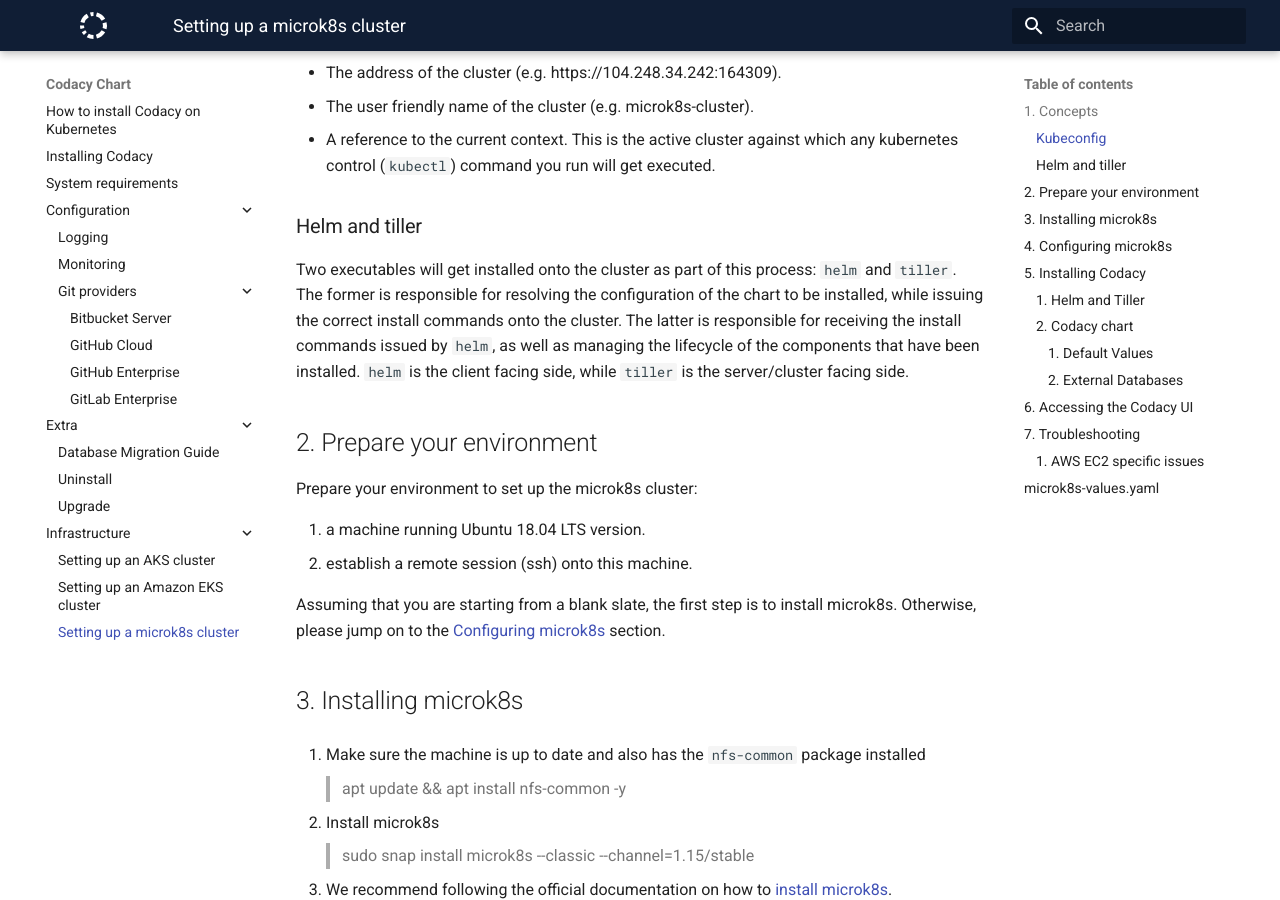
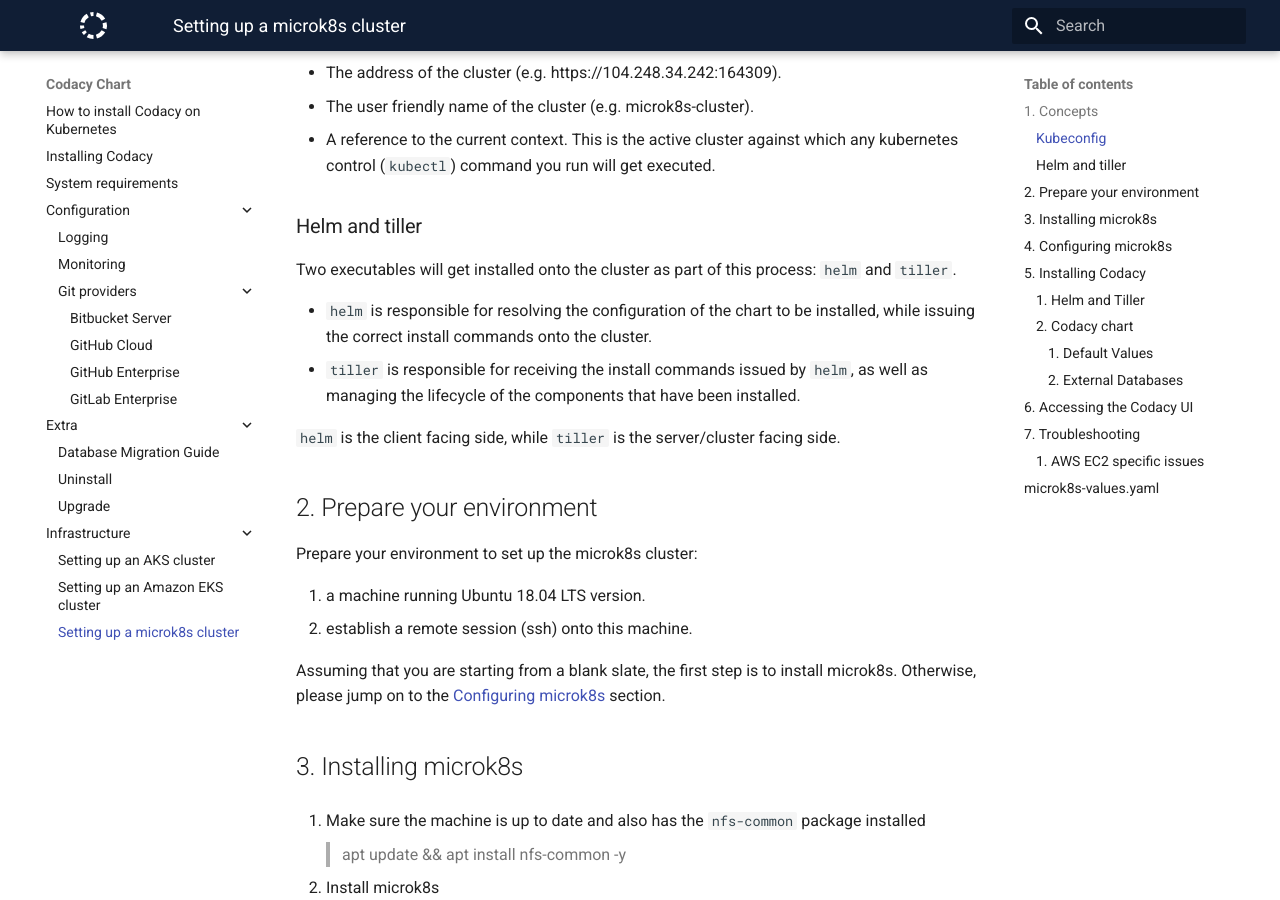
Before and after one commit to codacy/chart, an MkDocs documentation site: the page built from docs/infrastructure/microk8s-quickstart.md, in a window 1280 px wide and 900 px high, scrolled down 429 px. Built offline with MkDocs 1.6.1 and Material for MkDocs 9.7.7, drawn with Linux system fonts in a browser that asks for light colours.

Commit message:
Update docs/infrastructure/microk8s-quickstart.md
Co-Authored-By: Paulo Ribeiro <60105800+pauloribeiro-codacy@users.noreply.github.com>

```diff
--- a/docs/infrastructure/microk8s-quickstart.md
+++ b/docs/infrastructure/microk8s-quickstart.md
@@ -14,7 +14,12 @@
 
 ### Helm and tiller
 
-Two executables will get installed onto the cluster as part of this process: `helm` and `tiller`. The former is responsible for resolving the configuration of the chart to be installed, while issuing the correct install commands onto the cluster. The latter is responsible for receiving the install commands issued by `helm`, as well as managing the lifecycle of the components that have been installed. `helm` is the client facing side, while `tiller` is the server/cluster facing side.
+Two executables will get installed onto the cluster as part of this process: `helm` and `tiller`.
+
+* `helm` is responsible for resolving the configuration of the chart to be installed, while issuing the correct install commands onto the cluster.
+* `tiller` is responsible for receiving the install commands issued by `helm`, as well as managing the lifecycle of the components that have been installed.
+
+`helm` is the client facing side, while `tiller` is the server/cluster facing side.
 
 ## 2. Prepare your environment
 
```
